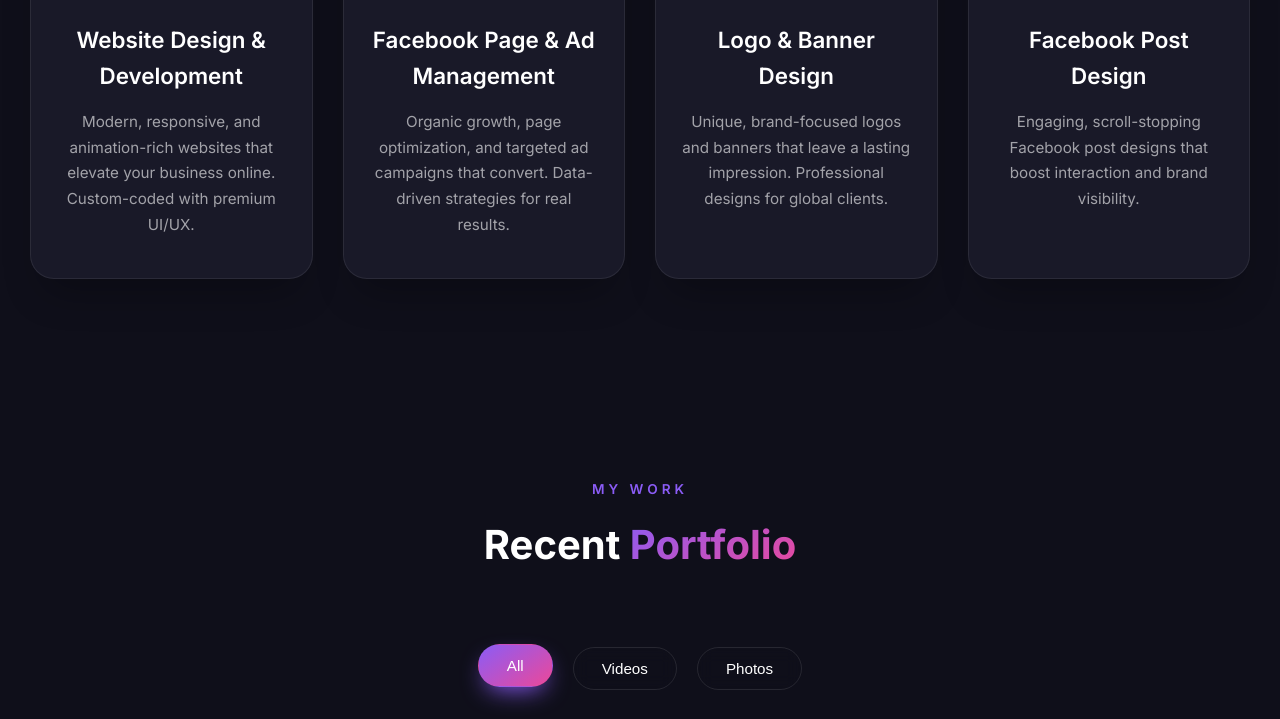
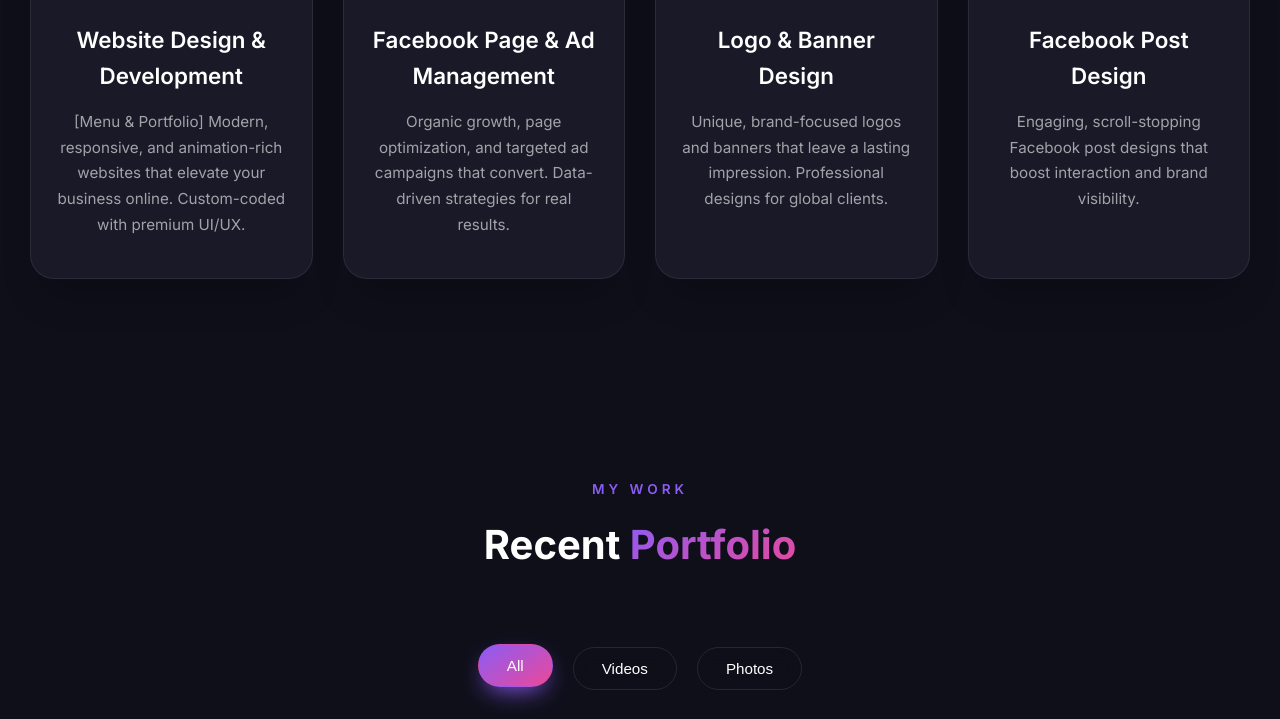
Before and after one commit to freelancertanvirbd01-sys/Portfolio, a plain HTML site: page index.html in a window 1280 px wide. Shown: the part 1150-1869 px from the top of the page. Drawn offline with Linux system fonts and the light colour scheme.

Commit message:
Update index.html

```diff
--- a/index.html
+++ b/index.html
@@ -693,7 +693,7 @@
                 <div class="service-card glass-card">
                     <div class="service-icon"><i class="fas fa-laptop-code"></i></div>
                     <h3>Website Design & Development</h3>
-                    <p>Modern, responsive, and animation-rich websites that elevate your business online. Custom-coded with premium UI/UX.</p>
+                    <p>[Menu & Portfolio] Modern, responsive, and animation-rich websites that elevate your business online. Custom-coded with premium UI/UX.</p>
                 </div>
                 <!-- Service 2 -->
                 <div class="service-card glass-card">
```
